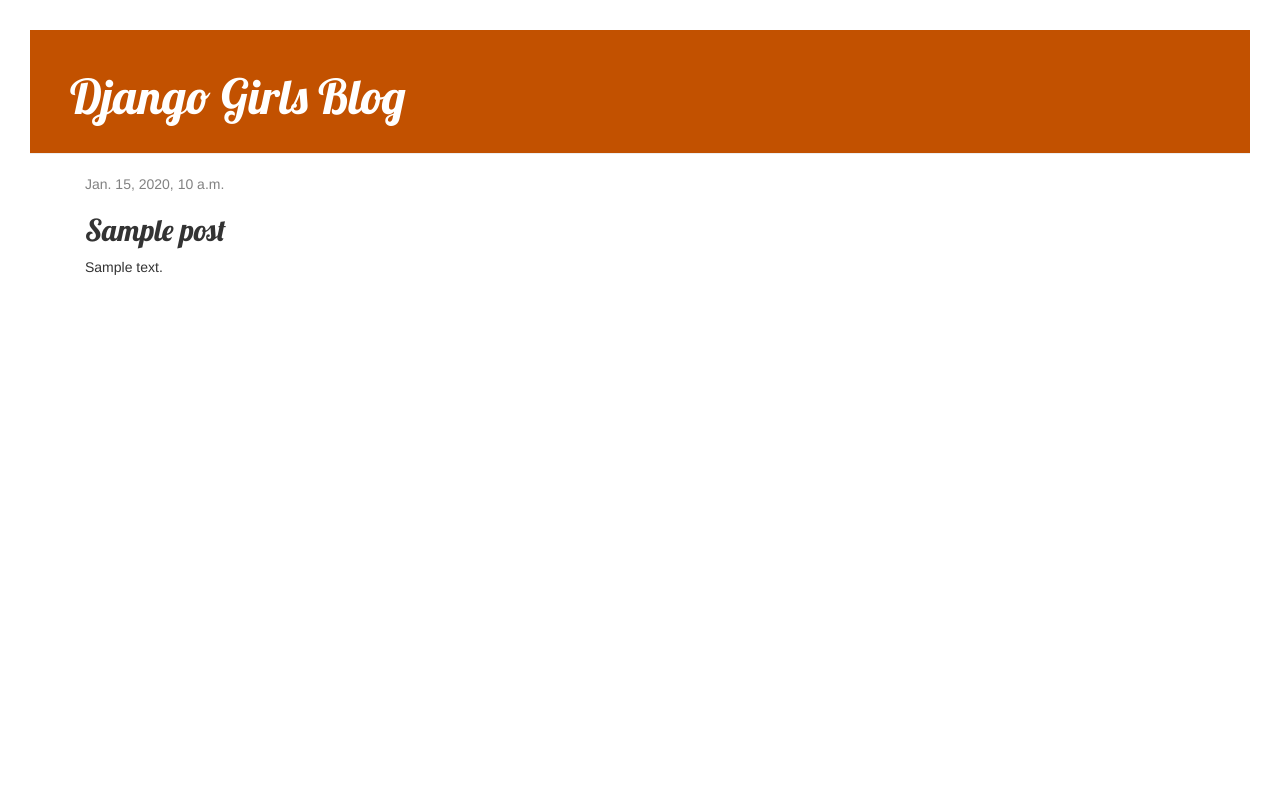
After one commit to sakanakana357/my-first-blog, a Django app: template blog/templates/blog/post_detail.html in a window 1280 px wide. The commit adds this page. Run offline with Django 3.2, Linux system fonts and the light colour scheme; the template is opened without the code that fills it: most values are stand-ins (such as "Sample title", 1, 10 or a date in 2020); some libraries are stand-ins or nearby versions.

Commit message:
koredeiinoka?

```diff
--- a/blog/models.py
+++ b/blog/models.py
@@ -5,6 +5,8 @@
 
 #ブログポストを定義する
 class Post(models.Model): #models.Modelで、これがDjangoModelであり、データベースに置くものだと示す
+
+    #各属性はすべてデータフィールドである
     author = models.ForeignKey(settings.AUTH_USER_MODEL, on_delete=models.CASCADE)
     title = models.CharField(max_length=200)
     text = models.TextField()
@@ -13,7 +15,7 @@
 
     def publish(self):
         self.published_date = timezone.now()
-        self.save()
+        self.save() #データベースに干渉
 
     def __str__(self):
         return self.title
--- /dev/null
+++ b/blog/static/css/blog.css
@@ -0,0 +1,54 @@
+h1 a, h2 a {
+    color: #C25100;
+    font-family: "Lobster";
+}
+
+body {
+    padding: 30px;
+}
+.page-header {
+    background-color: #C25100;
+    margin-top: 0;
+    padding: 20px 20px 20px 40px;
+}
+
+.page-header h1, .page-header h1 a, .page-header h1 a:visited, .page-header h1 a:active {
+    color: #ffffff;
+    font-size: 36pt;
+    text-decoration: none;
+}
+
+.content {
+    margin-left: 40px;
+}
+
+h1, h2, h3, h4 {
+    font-family: 'Lobster', cursive;
+}
+
+.date {
+    color: #828282;
+}
+
+.save {
+    float: right;
+}
+
+.post-form textarea, .post-form input {
+    width: 100%;
+}
+
+.top-menu, .top-menu:hover, .top-menu:visited {
+    color: #ffffff;
+    float: right;
+    font-size: 26pt;
+    margin-right: 20px;
+}
+
+.post {
+    margin-bottom: 70px;
+}
+
+.post h2 a, .post h2 a:visited {
+    color: #000000;
+}
--- /dev/null
+++ b/blog/templates/blog/base.html
@@ -0,0 +1,25 @@
+{% load static %}
+<html>
+    <head>
+        <title>Django Girls blog</title>
+        <link rel="stylesheet" href="//maxcdn.bootstrapcdn.com/bootstrap/3.2.0/css/bootstrap.min.css">
+        <link rel="stylesheet" href="//maxcdn.bootstrapcdn.com/bootstrap/3.2.0/css/bootstrap-theme.min.css">
+        <link href='//fonts.googleapis.com/css?family=Lobster&subset=latin,latin-ext' rel='stylesheet' type='text/css'>
+        <link rel="stylesheet" href="{% static 'css/blog.css' %}">
+    </head>
+    <body>
+        <body>
+            <div class="page-header">
+                <h1><a href="/">Django Girls Blog</a></h1>
+            </div>
+            <div class="content container">
+                <div class="row">
+                    <div class="col-md-8">
+                    {% block content %}
+                    {% endblock %}
+                    </div>
+                </div>
+            </div>
+        </body>
+    </body>
+</html>
--- /dev/null
+++ b/blog/templates/blog/post_detail.html
@@ -0,0 +1,13 @@
+{% extends "blog/base.html" %}
+
+{% block content %}
+    <div class="post">
+        {% if post.published_date %}
+            <div class="date">
+                {{ post.published_date }}
+            </div>
+        {% endif %}
+        <h2>{{ post.title }}</h2>
+        <p>{{ post.text|linebreaksbr }}</p>
+    </div>
+{% endblock %}
--- a/blog/urls.py
+++ b/blog/urls.py
@@ -4,5 +4,6 @@
 
 #post_listというviewを""urlに割り当ててる
 urlpatterns = [
-    path("", views.post_list, name="post_list")
+    path("", views.post_list, name="post_list"),
+    path("post/<int:pk>/", views.post_detail, name="post_detail"),
 ]
--- a/blog/views.py
+++ b/blog/views.py
@@ -1,5 +1,5 @@
 from datetime import time
-from django.shortcuts import render
+from django.shortcuts import render, get_object_or_404
 from .models import Post
 from django.utils import timezone
 
@@ -7,3 +7,7 @@
 def post_list(request):
     posts = Post.objects.filter(published_date__lte=timezone.now()).order_by("published_date")
     return render(request, "blog/post_list.html", {"posts":posts})
+
+def post_detail(request, pk):
+    post = get_object_or_404(Post, pk=pk)
+    return render(request, "blog/post_detail.html", {"post":post})
```
Also changed, not shown: blog/templates/blog/post_list.html (+13 -9 lines).
